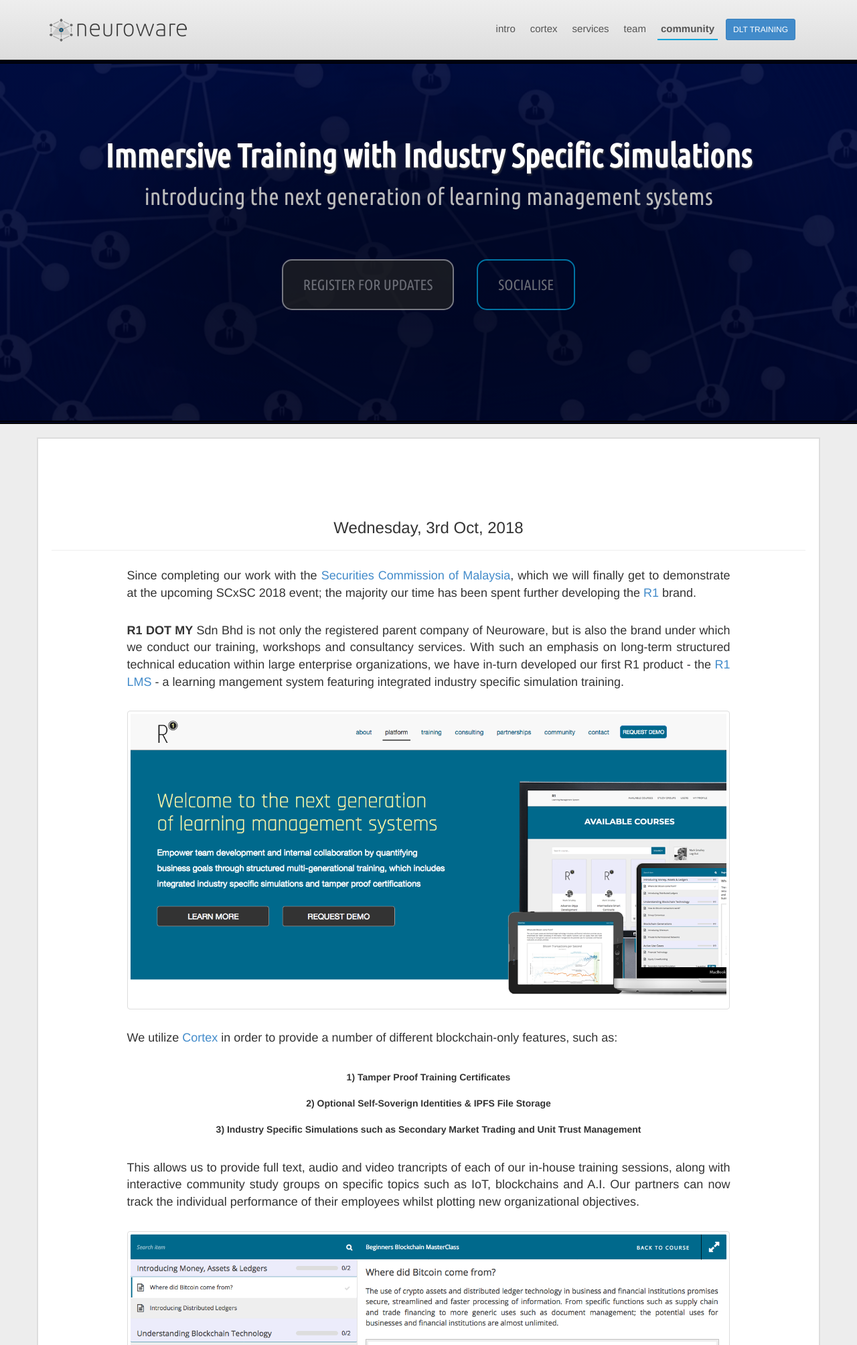
After one commit to Neuroware-IO/neuroware-io.github.io, a PHP site: page /blog/learning-management-with-simulation-training/index.html in a window 1280 px wide. The commit adds this page. Shown: the top 2008 px of the page at 67% size. Run offline with PHP 8.4, Linux system fonts and the light colour scheme.

Commit message:
new blog post for internal review

```diff
--- a/assets/css/styles.css
+++ b/assets/css/styles.css
@@ -14,6 +14,9 @@ a:focus {
 }
 #sub-header a:hover, #sub-content a:hover {
     color: #FFF;
+}
+html body {
+    padding-top: 90px;
 }
 html, body {
     background: #EDEDED;
@@ -99,6 +102,16 @@ html, body {
     color: #BBB;
     font-size: 25px;
     font-weight: normal;
+}
+#header {
+    display: block;
+    position: fixed;
+    left: 0;
+    top: 0;
+    width: 100%;
+    height: 90px;
+    border-bottom: 1px solid #333;
+    z-index: 999999;
 }
 #header, #content {
     padding: 20px;
@@ -218,6 +231,14 @@ NAVIGATION
     color: #555;
     font-size: 15px;
     padding: 5px;
+}
+.navbar-default .navbar-nav > li > a.btn.btn-primary.btn-xs {
+    color: #FFF;
+    font-size: 12px;
+    padding: 5px 10px;
+}
+.navbar-default .navbar-nav > li > a.btn.btn-primary.btn-xs:hover {
+    background: #333;
 }
 .navbar-default .navbar-nav > li.active,
 .navbar-default .navbar-nav > li.active a {
--- /dev/null
+++ b/blog/learning-management-with-simulation-training/index.html
@@ -0,0 +1,206 @@
+<!DOCTYPE html>
+<html xmlns="http://www.w3.org/1999/xhtml" lang="en-US" prefix="og: http://ogp.me/ns#">
+<head>
+
+    <link rel="profile" href="http://gmpg.org/xfn/11" />
+    <meta http-equiv="Content-Type" content="text/html; charset=UTF-8" />
+    <meta name="viewport" content="width=device-width, initial-scale=1.0, maximum-scale=1.0, user-scalable=0" />
+    <meta name="google-site-verification" content="LIuNs9Xtl1ZSQAGFkTWlKD6EgiLBIv_P_6C2GAOqr0s" />
+
+    <link rel="shortcut icon" href="favicon.ico" />
+    <link rel="stylesheet" href="../../assets/css/less.css" type="text/css" media="screen" />
+    <link href="https://fonts.googleapis.com/css?family=Ubuntu+Condensed" rel="stylesheet" type="text/css">
+    <link rel="stylesheet" href="../../assets/css/styles.css" type="text/css" media="screen" />
+
+    <title>R1 LMS | Neuroware</title>
+    <link rel="canonical" href="http://neuroware.io/" />
+
+    <meta property="og:locale" content="en_US" />
+    <meta property="og:type" content="website" />
+    <meta property="og:title" content="Immersive Training with Industry Specific Simulations" />
+    <meta property="og:url" content="http://neuroware.io/blog/learning-management-with-simulation-training/" />
+    <meta property="og:site_name" content="Neuroware" />
+    <meta property="og:description" content="Introducing the next generation of learning management systems" />
+    <meta property="og:image" content="http://neuroware.io/assets/img/posts/lms-01.png" />
+
+    <link rel='shortlink' href='http://neuroware.io/' />
+
+</head>
+
+<body>
+
+<div id="header">
+    <div class="container">
+        <nav class="navbar navbar-default">
+            <div class="container-fluid">
+                <div class="navbar-header">
+                    <button type="button" class="navbar-toggle collapsed" data-toggle="collapse" data-target="#bs-example-navbar-collapse-1" aria-expanded="false">
+                        <span class="sr-only">Toggle Navigation</span>
+                        <span class="icon-bar"></span>
+                        <span class="icon-bar"></span>
+                        <span class="icon-bar"></span>
+                    </button>
+                    <a class="navbar-brand" href="../../">
+                        neuroware
+                    </a>
+                </div>
+                <div class="collapse navbar-collapse" id="bs-example-navbar-collapse-1">
+                    <ul class="nav navbar-nav navbar-right">
+                        <li><a href="../../">intro</a></li>
+                        <li><a href="../../cortex/">cortex</a></li>
+                        <li><a href="../../services/">services</a></li>
+                        <!--<li><a href="../../protocols/">protocols</a></li>-->
+                        <li><a href="../../team/">team</a></li>
+                        <li class="active"><a href="../../community/">community</a></li>
+                        <li><a href="http://r1.my" target="_blank" class="btn btn-primary btn-xs">DLT TRAINING</a></li>
+                    </ul>
+                </div>
+            </div>
+        </nav>
+    </div>
+</div>
+
+<div id="sub-header">
+    <div class="bg-wrapper"></div>
+    <div class="container">
+        <h1>Immersive Training with Industry Specific Simulations</h1>
+        <h2>introducing the next generation of learning management systems</h2>
+        <div class="actions">
+            <a href="http://neuroware.us8.list-manage1.com/subscribe?u=510ca926990f2cef070cbe3d2&id=0856d2bdac" target="_blank" class="btn btn-xl btn-primary">
+                register for updates
+            </a>
+            <a href="#" class="btn btn-xl btn-secondary scroll-down">
+                socialise
+            </a>
+        </div>
+    </div>
+</div>
+
+<div id="content">
+    <div class="container copy">
+        <h3 class="date">Wednesday, 3rd Oct, 2018</h3>
+
+        <hr>
+
+        <p class="copy">Since completing our work with the <a href="http://neuroware.io/blog/giving-secondary-markets-a-second-start-with-blockchains/">Securities Commission of Malaysia</a>, which we will finally get to demonstrate at the upcoming SCxSC 2018 event; the majority our time has been spent further developing the <a href="http://r1.my" target="_blank">R1</a> brand.</p>
+
+        <p><strong>R1 DOT MY</strong> Sdn Bhd is not only the registered parent company of Neuroware, but is also the brand under which we conduct our training, workshops and consultancy services. With such an emphasis on long-term structured technical education within large enterprise organizations, we have in-turn developed our first R1 product - the <a href="http://r1.my/platform/" target="_blank">R1 LMS</a> - a learning mangement system featuring integrated industry specific simulation training.</p>
+
+        <p class="copy">
+            <a href="http://r1.my/platform/" target="_blank"><img class="img img-thumbnail img-responsive" src="../../assets/img/posts/lms-01.png"></a>
+        </p>
+
+        <p class="copy">We utilize <a href="http://neuroware.io/cortex/">Cortex</a> in order to provide a number of different blockchain-only features, such as:</p>
+
+        <ul class="list-group transparent" style="font-weight: bold;">
+            <li class="list-group-item">1) Tamper Proof Training Certificates</li>
+            <li class="list-group-item">2) Optional Self-Soverign Identities &amp; IPFS File Storage</li>
+            <li class="list-group-item">3) Industry Specific Simulations such as Secondary Market Trading and Unit Trust Management</li>
+        </ul>
+
+        <p class="copy">This allows us to provide full text, audio and video trancripts of each of our in-house training sessions, along with interactive community study groups on specific topics such as IoT, blockchains and A.I. Our partners can now track the individual performance of their employees whilst plotting new organizational objectives.</p>
+
+        <p class="copy">
+            <a href="http://r1.my/platform/" target="_blank"><img class="img img-thumbnail img-responsive" src="../../assets/img/posts/lms-02.png"></a>
+        </p>
+
+        <p class="copy">As we continue to reach out to different industries, our list of integrated simulation training modules will also grow. Its primary focus at the moment is within regulated financial service activities, but it has been designed in such a way that new simulations can be easily added and are currently working on a number of intersting add-ons, which include utilities, telecommunications and healthcare.</p>
+
+        <p class="copy">
+            <alert class="alert alert-block alert-info">
+                <strong>If your organization would like to explore new technologies and their opportunities, please <a href="https://neuroware.wufoo.com/forms/contact-neuroware/" target="_blank">reach out</a> - and try to ensure you're as descriptive as you can when you do as we receive a lot of requests!</strong>
+            </alert>
+        </p>
+
+        <div class="row">
+            <div class="col-md-4"></div>
+            <div class="col-md-4"><a href="https://neuroware.wufoo.com/forms/contact-neuroware/" class="btn btn-primary btn-block btn-xl">CONTACT US</a></div>
+            <div class="col-md-4"></div>
+        </div>
+
+        <hr>
+
+        <div class="social share">
+
+            <h3 class="date">help spread the word</h3><br>
+
+            <a
+               target="_blank"
+               class="btn btn-social-icon btn-facebook"
+               href="http://www.facebook.com/sharer/sharer.php?u=http://neuroware.io/blog/learning-management-with-simulation-training/&amp;t=Learning Management Systems with Simulation Training"
+            >
+                <i class="fa fa-facebook"></i>
+            </a>
+            <a
+               target="_blank"
+               class="btn btn-social-icon btn-twitter"
+               href="https://twitter.com/intent/tweet?url=http://neuroware.io/blog/learning-management-with-simulation-training/&amp;via=NeurowareIO&amp;text=Learning Management Systems with Simulation Training"
+            >
+                <i class="fa fa-twitter"></i>
+            </a>
+            <a
+               target="_blank"
+               class="btn btn-social-icon btn-google-plus"
+               href="https://plus.google.com/share?url=http://neuroware.io/blog/learning-management-with-simulation-training/"
+            >
+                <i class="fa fa-google-plus"></i>
+            </a>
+            <a
+               target="_blank"
+               class="btn btn-social-icon btn-linkedin"
+               href="http://www.linkedin.com/shareArticle?mini=true&amp;url=http://neuroware.io/blog/learning-management-with-simulation-training/&amp;title=Learning Management Systems with Simulation Training"
+            >
+                <i class="fa fa-linkedin"></i>
+            </a>
+        </div>
+    </div>
+</div>
+
+<div id="sub-content">
+    <div class="container">
+        <h4 class="section"><b>social links</b></h4>
+        <div class="row features padded">
+            <div class="col-md-4">
+                <a href="https://www.facebook.com/neuroware/" target="_blank">
+                    <img class="img img-responsive" src="../../assets/img/icons/fb-white.png" />
+                    FACEBOOK
+                </a>
+            </div>
+            <div class="col-md-4">
+                <a href="https://neuroware.wufoo.com/forms/contact-neuroware/" target="_blank">
+                    <img class="img img-responsive" src="../../assets/img/icons/email-white.png" />
+                    EMAIL
+                </a>
+            </div>
+            <div class="col-md-4">
+                <a href="https://twitter.com/NeurowareIO/" target="_blank">
+                    <img class="img img-responsive" src="../../assets/img/icons/tweet-white.png" />
+                    TWITTER
+                </a>
+            </div>
+        </div>
+        <div class="actions">
+            <a href="http://neuroware.us8.list-manage1.com/subscribe?u=510ca926990f2cef070cbe3d2&id=0856d2bdac" target="_blank" class="btn btn-xl btn-primary">
+                register for updates
+            </a>
+            <a href="#" class="btn btn-xl btn-secondary scroll-up">
+                learn more
+            </a>
+        </div>
+    </div>
+</div>
+
+<div id="footer">
+    <div class="container">
+        <p>Neuroware is owned and operated by <a href="http://r1.my" target="_blank" id="r1">R1</a></p>
+    </div>
+</div>
+
+<script src="../../assets/js/jquery.min.js"></script>
+<script src="../../assets/js/nw.js"></script>
+<script src="../../assets/js/stats.js"></script>
+
+<link rel="stylesheet" href="../../assets/css/font-awesome.css" type="text/css" media="screen" />
+
+</body>
+</html>
--- a/cortex/index.html
+++ b/cortex/index.html
@@ -49,9 +49,10 @@
                         <li><a href="../">intro</a></li>
                         <li class="active"><a href="../cortex/">cortex</a></li>
                         <li><a href="../services/">services</a></li>
-                        <li><a href="../protocols/">protocols</a></li>
+                        <!--<li><a href="../protocols/">protocols</a></li>-->
                         <li><a href="../team/">team</a></li>
                         <li><a href="../community/">community</a></li>
+                        <li><a href="http://r1.my" target="_blank" class="btn btn-primary btn-xs">DLT TRAINING</a></li>
                     </ul>
                 </div>
             </div>
--- a/index.html
+++ b/index.html
@@ -49,9 +49,10 @@
                         <li class="active"><a href="http://neuroware.io/">intro</a></li>
                         <li><a href="cortex/">cortex</a></li>
                         <li><a href="services/">services</a></li>
-                        <li><a href="protocols/">protocols</a></li>
+                        <!--<li><a href="../protocols/">protocols</a></li>-->
                         <li><a href="team/">team</a></li>
                         <li><a href="community/">community</a></li>
+                        <li><a href="http://r1.my" target="_blank" class="btn btn-primary btn-xs">DLT TRAINING</a></li>
                     </ul>
                 </div>
             </div>
@@ -179,6 +180,7 @@
             </div>
             <div class="modal-body">
                 <p>Blockchains and other forms of distributed ledgers are complex. We help bridge the gap by offering comprehensive workshops and brainstorming sessions to organisations and other corporate clients who are seeking to explore these new technologies.</p>
+                <p>Our training and workshops are conducted under the <a href="http://r1.my" target="_blank">R1</a> brand and now include interactive <a href="http://r1.my/platform/" target="_blank">learning management systems</a> with industry specific simulations.</p>
             </div>
         </div>
     </div>
--- a/protocols/index.html
+++ b/protocols/index.html
@@ -49,9 +49,10 @@
                         <li><a href="../">intro</a></li>
                         <li><a href="../cortex/">cortex</a></li>
                         <li><a href="../services/">services</a></li>
-                        <li class="active"><a href="../protocols/">protocols</a></li>
+                        <!--<li class="active"><a href="../protocols/">protocols</a></li>-->
                         <li><a href="../team/">team</a></li>
                         <li><a href="../community/">community</a></li>
+                        <li><a href="http://r1.my" target="_blank" class="btn btn-primary btn-xs">DLT TRAINING</a></li>
                     </ul>
                 </div>
             </div>
--- a/services/index.html
+++ b/services/index.html
@@ -49,9 +49,10 @@
                         <li><a href="../">intro</a></li>
                         <li><a href="../cortex/">cortex</a></li>
                         <li class="active"><a href="../services/">services</a></li>
-                        <li><a href="../protocols/">protocols</a></li>
+                        <!--<li><a href="../protocols/">protocols</a></li>-->
                         <li><a href="../team/">team</a></li>
                         <li><a href="../community/">community</a></li>
+                        <li><a href="http://r1.my" target="_blank" class="btn btn-primary btn-xs">DLT TRAINING</a></li>
                     </ul>
                 </div>
             </div>
@@ -82,6 +83,7 @@
         <p>Neuroware is the brand name for our blockchain and distributed ledger technology solutions. It was first established when we were selected to join Batch 9 of the illustrious 500 Startups accelerator program in Silicon Valley at the beginning of 2014. It was during our time there that Venturebeat declared Neuroware one of the 5 most promising startups to watch from the Batch 9 demo day pitches that took place at the Microsoft campus.</p>
         <p>Since 2015, we have been dealing with a broad spectrum of both regional and central banks, national regulators, telecommunication providers and licensed equity crowdfunding institutions from within both Malaysia and Singapore. We have consulted Maybank and DBS bank and have helped to organize the only bank-backed blockchain hackathons to have taken place in Asia.</p>
         <p>We help organizations such as this to not only understand, but also begin to implement blockchain technology and the various distributed non-financial protocols that we have developed upon them.</p>
+        <p>Our technical training, workshops and innovation bootcamps are conducted under the <a href="http://r1.my" target="_blank">R1</a> brand and now include interactive <a href="http://r1.my/platform/" target="_blank">learning management systems</a> with industry specific simulations.</p>
     </div>
 </div>
 
--- a/team/index.html
+++ b/team/index.html
@@ -49,9 +49,10 @@
                         <li><a href="../">intro</a></li>
                         <li><a href="../cortex/">cortex</a></li>
                         <li><a href="../services/">services</a></li>
-                        <li><a href="../protocols/">protocols</a></li>
+                        <!--<li><a href="../protocols/">protocols</a></li>-->
                         <li class="active"><a href="../team/">team</a></li>
                         <li><a href="../community/">community</a></li>
+                        <li><a href="http://r1.my" target="_blank" class="btn btn-primary btn-xs">DLT TRAINING</a></li>
                     </ul>
                 </div>
             </div>
```
Also changed, not shown: community/index.html (+19 -1 lines), assets/img/posts/lms-01.png (added), assets/img/posts/lms-02.png (added).
